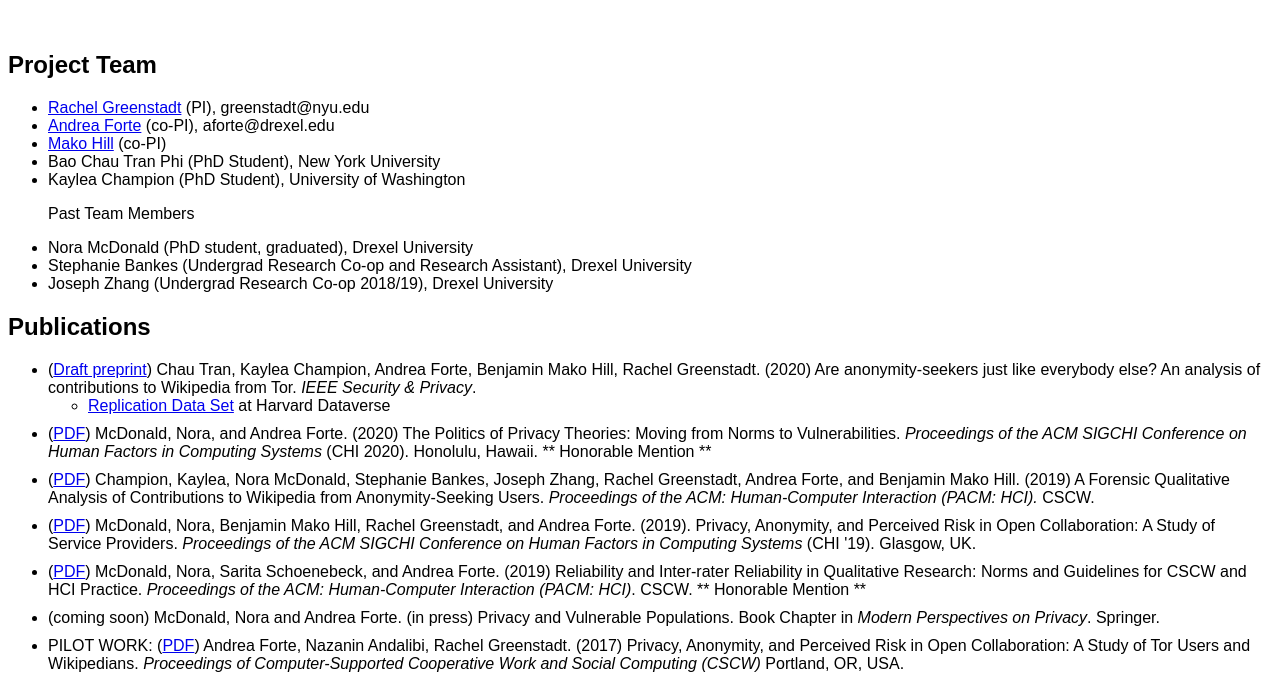
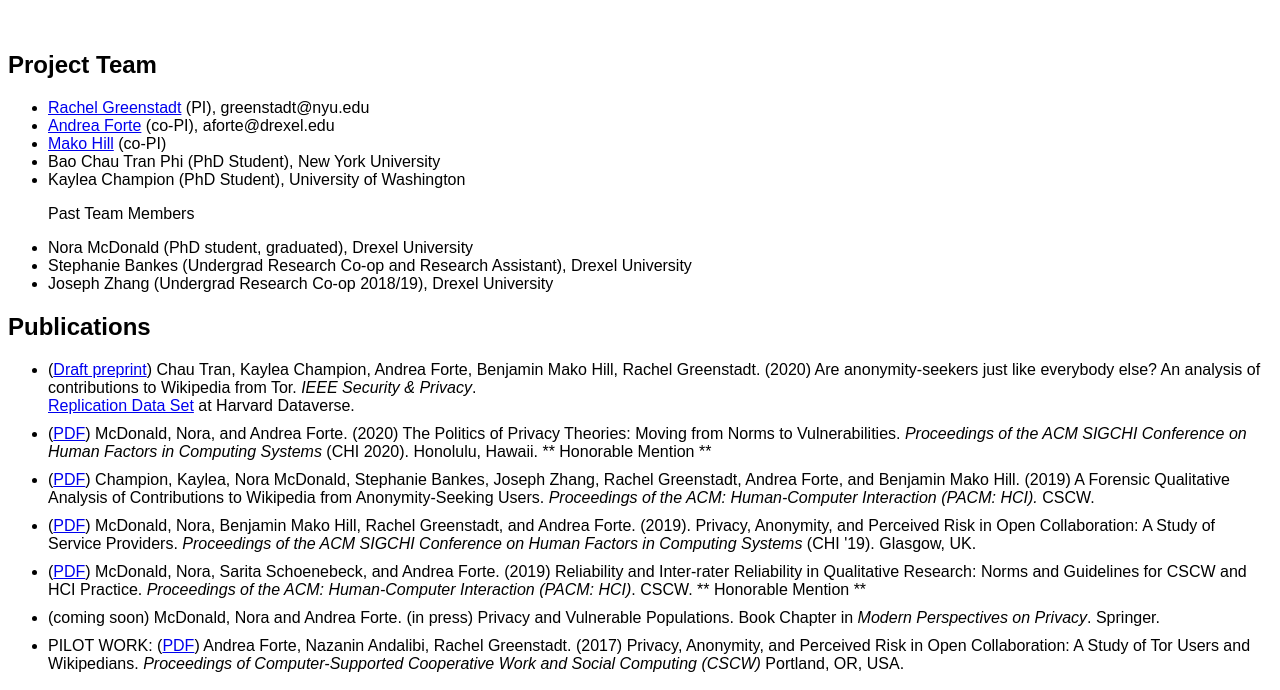
Before and after one commit to andiiicat/anonymity, a plain HTML site: page index.html in a window 1280 px wide. Shown: the part 105-795 px from the top of the page. Drawn offline with Linux system fonts and the light colour scheme.

Commit message:
Update index.html

```diff
--- a/index.html
+++ b/index.html
@@ -40,8 +40,8 @@ li {
 
 <H2>Publications</H2>
 	<ul>
-		<li style="margin-top: 10px">(<a href="https://arxiv.org/pdf/1904.04324.pdf">Draft preprint</a>) Chau Tran, Kaylea Champion, Andrea Forte, Benjamin Mako Hill, Rachel Greenstadt. (2020) Are anonymity-seekers just like everybody else? An analysis of contributions to Wikipedia from Tor. <em>IEEE Security & Privacy</em>. </li>
-		<ul><li><a href="https://dataverse.harvard.edu/dataset.xhtml?persistentId=doi:10.7910/DVN/O8RKO2">Replication Data Set</a> at Harvard Dataverse</li></ul>
+		<li style="margin-top: 10px">(<a href="https://arxiv.org/pdf/1904.04324.pdf">Draft preprint</a>) Chau Tran, Kaylea Champion, Andrea Forte, Benjamin Mako Hill, Rachel Greenstadt. (2020) Are anonymity-seekers just like everybody else? An analysis of contributions to Wikipedia from Tor. <em>IEEE Security & Privacy</em>. <br />
+		<a href="https://dataverse.harvard.edu/dataset.xhtml?persistentId=doi:10.7910/DVN/O8RKO2">Replication Data Set</a> at Harvard Dataverse. </li>
 		<li style="margin-top: 10px">(<a href="http://andreaforte.net/McDonaldPoliticsofPrivacy.pdf">PDF</a>) McDonald, Nora, and Andrea Forte. (2020) The Politics of Privacy Theories: Moving from Norms to Vulnerabilities. <em>Proceedings of the ACM SIGCHI Conference on Human Factors in Computing Systems</em> (CHI 2020). Honolulu, Hawaii. ** Honorable Mention ** </li>
 		<li style="margin-top: 10px">(<a href="http://andreaforte.net/Champion_CSCW_Vandal.pdf">PDF</a>) Champion, Kaylea, Nora McDonald, Stephanie Bankes, Joseph Zhang, Rachel Greenstadt, Andrea Forte, and Benjamin Mako Hill. (2019) A Forensic Qualitative Analysis of Contributions to Wikipedia from Anonymity-Seeking Users. <em>Proceedings of the ACM: Human-Computer Interaction (PACM: HCI).</em> CSCW.</li>
 		<li style="margin-top: 10px">(<a href="http://andreaforte.net/McDonaldCHI2019_privacyAnonymity.pdf">PDF</a>) McDonald, Nora, Benjamin Mako Hill, Rachel Greenstadt, and Andrea Forte. (2019). Privacy, Anonymity, and Perceived Risk in Open Collaboration: A Study of Service Providers. <em>Proceedings of the ACM SIGCHI Conference on Human Factors in Computing Systems</em> (CHI '19). Glasgow, UK.</li>
```
